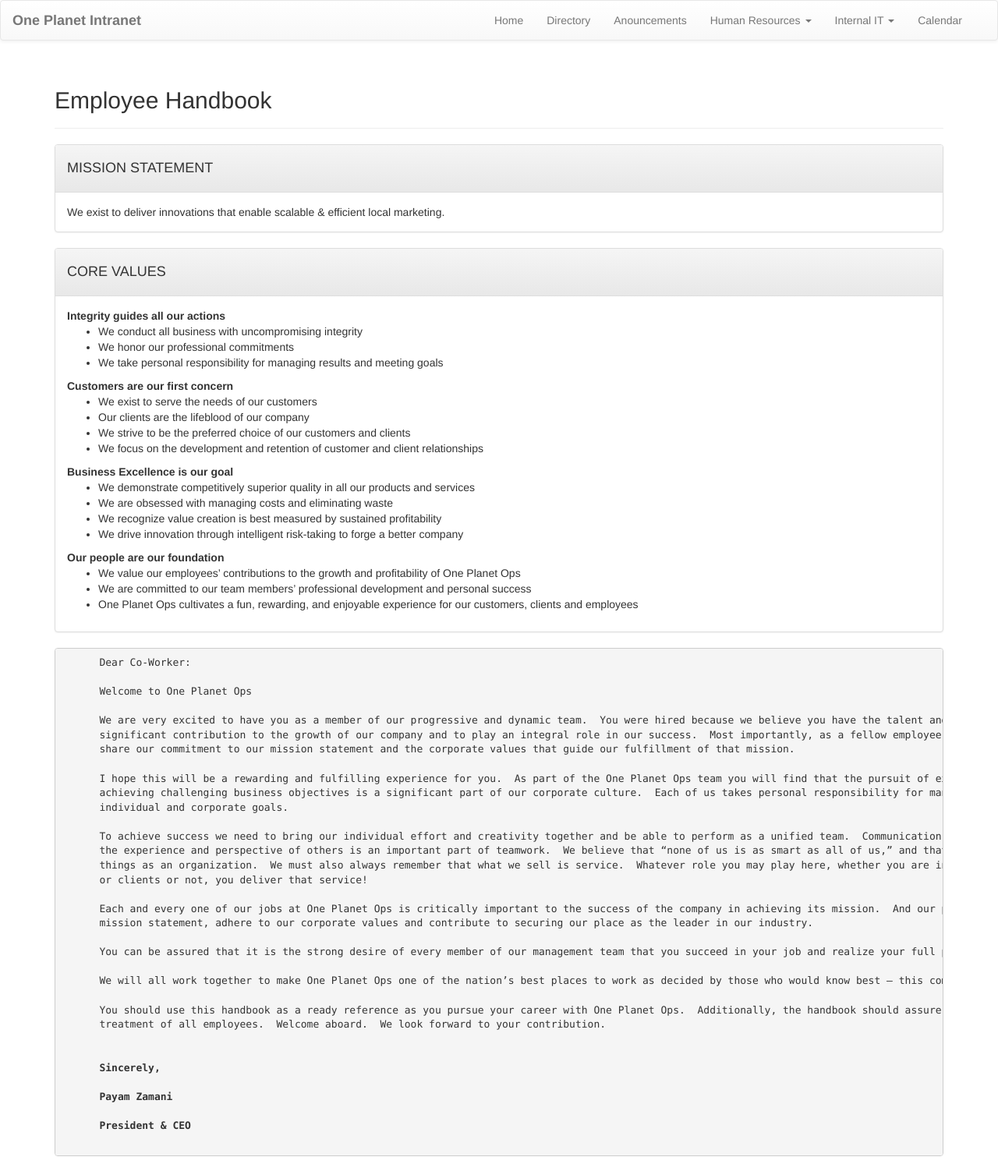
After one commit to deepak-puligundla/intranet_opo, a PHP site: page /src/eHandbook.php in a window 1280 px wide. The commit adds this page. Shown: the whole page at 78% size. Run offline with PHP 8.4, Linux system fonts and the light colour scheme; some libraries are stand-ins or nearby versions.

Commit message:
Add handbook and anouncements pages

```diff
--- /dev/null
+++ b/src/eHandbook.php
@@ -0,0 +1,110 @@
+<?php $pageId="eHandbook"; ?>
+<html lang="en">
+<head>
+  <meta charset="utf-8">
+  <meta http-equiv="X-UA-Compatible" content="IE=edge">
+  <meta name="viewport" content="width=device-width, initial-scale=1">
+  <meta name="description" content="">
+  <meta name="author" content="Deepak Puligundla" >
+
+  <title>One Planet Ops - Intranet</title>
+  <!-- Bootstrap Core CSS -->
+  <link href="http://intranet.oneplanetops.com/intranet_opo/css/bootstrap-3.3.7-dist/css/bootstrap.min.css" rel="stylesheet" type="text/css">
+  <!-- HTML5 Shim and Respond.js IE8 support of HTML5 elements and media queries -->
+  <!-- WARNING: Respond.js doesn't work if you view the page via file:// -->
+  <!--[if lt IE 9]>
+        <script src="https://oss.maxcdn.com/libs/html5shiv/3.7.0/html5shiv.js"></script>
+        <script src="https://oss.maxcdn.com/libs/respond.js/1.4.2/respond.min.js"></script>
+    <![endif]-->
+</head>
+
+<body>
+    <?php include_once("navigationHeader.html");?>
+
+    <div class="container">
+      <div class="page-header">
+        <h2>Employee Handbook</h2>
+      </div>
+
+    <div class="panel panel-default">
+      <div class="panel-heading"><b><h4>MISSION STATEMENT</h4></b></div>
+      <div class="panel-body">
+      We exist to deliver innovations that enable scalable & efficient local marketing.
+      </div>
+    </div>
+
+    <div class="panel panel-default">
+      <div class="panel-heading"><b><h4>CORE VALUES</h4></b></div>
+      <div class="panel-body">
+        <b>Integrity guides all our actions</b>
+        <ul>
+          <li>We conduct all business with uncompromising integrity</li>
+          <li>We honor our professional commitments</li>
+          <li>We take personal responsibility for managing results and meeting goals</li>
+        </ul>
+
+        <b>Customers are our first concern</b>
+        <ul>
+          <li>We exist to serve the needs of our customers</li>
+          <li>Our clients are the lifeblood of our company</li>
+          <li>We strive to be the preferred choice of our customers and clients</li>
+          <li>We focus on the development and retention of customer and client relationships</li>
+        </ul>
+
+        <b>Business Excellence is our goal</b>
+        <ul>
+          <li>We demonstrate competitively superior quality in all our products and services</li>
+          <li>We are obsessed with managing costs and eliminating waste</li>
+          <li>We recognize value creation is best measured by sustained profitability</li>
+          <li>We drive innovation through intelligent risk-taking to forge a better company</li>
+        </ul>
+
+        <b>Our people are our foundation</b>
+        <ul>
+          <li>We value our employees’ contributions to the growth and profitability of One Planet Ops</li>
+          <li>We are committed to our team members’ professional development and personal success</li>
+          <li>One Planet Ops cultivates a fun, rewarding, and enjoyable experience for our customers, clients and employees</li>
+        </ul>
+
+      </div>
+    </div>
+
+    <pre>
+      Dear Co-Worker:
+
+      Welcome to One Planet Ops
+
+      We are very excited to have you as a member of our progressive and dynamic team.  You were hired because we believe you have the talent and ability necessary to make a
+      significant contribution to the growth of our company and to play an integral role in our success.  Most importantly, as a fellow employee and an associate we believe you
+      share our commitment to our mission statement and the corporate values that guide our fulfillment of that mission.
+
+      I hope this will be a rewarding and fulfilling experience for you.  As part of the One Planet Ops team you will find that the pursuit of excellence while undertaking and
+      achieving challenging business objectives is a significant part of our corporate culture.  Each of us takes personal responsibility for managing results and meeting both our
+      individual and corporate goals.
+
+      To achieve success we need to bring our individual effort and creativity together and be able to perform as a unified team.  Communication and a willingness to appreciate
+      the experience and perspective of others is an important part of teamwork.  We believe that “none of us is as smart as all of us,” and that together we can accomplish great
+      things as an organization.  We must also always remember that what we sell is service.  Whatever role you may play here, whether you are in direct contact with consumers
+      or clients or not, you deliver that service!
+
+      Each and every one of our jobs at One Planet Ops is critically important to the success of the company in achieving its mission.  And our primary goals are to embody our
+      mission statement, adhere to our corporate values and contribute to securing our place as the leader in our industry.
+
+      You can be assured that it is the strong desire of every member of our management team that you succeed in your job and realize your full potential as a professional.
+
+      We will all work together to make One Planet Ops one of the nation’s best places to work as decided by those who would know best – this company’s employees.
+
+      You should use this handbook as a ready reference as you pursue your career with One Planet Ops.  Additionally, the handbook should assure good management and fair
+      treatment of all employees.  Welcome aboard.  We look forward to your contribution.
+
+      <b>
+      Sincerely,
+
+      Payam Zamani
+
+      President & CEO </b>
+    </pre>
+
+    </div>
+</body>
+</html>
--- a/src/index.php
+++ b/src/index.php
@@ -54,10 +54,5 @@
 
     </div>
 
-    <!-- jQuery (necessary for Bootstrap's JavaScript plugins) -->
-  <script src="https://ajax.googleapis.com/ajax/libs/jquery/2.1.3/jquery.min.js"></script>
-  <!-- Include all compiled plugins (below), or include individual files as needed -->
-  <script src="http://intranet.oneplanetops.com/intranet_opo/css/bootstrap-3.3.7-dist/js/bootstrap.js"></script>
-
 </body>
 </html>
--- a/src/navigationHeader.html
+++ b/src/navigationHeader.html
@@ -47,9 +47,14 @@
 
         <li <?php if ($pageId=="directory") echo "class=\"active\""; ?>><a href="http://intranet.oneplanetops.com/intranet_opo/src/directory.php">Directory <span class="sr-only">(current)</span></a></li>
 
-        <li <?php if ($pageId=="anouncements") echo "class=\"active\""; ?>><a href="anouncements.php">Anouncements <span class="sr-only">(current)</span></a></li>
+        <li <?php if ($pageId=="anouncements") echo "class=\"active\""; ?>><a href="http://intranet.oneplanetops.com/intranet_opo/src/anouncements.php">Anouncements <span class="sr-only">(current)</span></a></li>
 
-        <li <?php if ($pageId=="humanResources") echo "class=\"active\""; ?>><a href="http://intranet.oneplanetops.com/intranet_opo/src/hr.php">Human Resources <span class="sr-only">(current)</span></a></li>
+        <li class="dropdown">
+          <a href="#" class="dropdown-toggle" data-toggle="dropdown" role="button" aria-haspopup="true" aria-expanded="false">Human Resources <span class="caret"></span></a>
+          <ul class="dropdown-menu">
+            <li <?php if ($pageId=="eHandbook") echo "class=\"active\""; ?>><a href="http://intranet.oneplanetops.com/intranet_opo/src/eHandbook.php">Employee Handbook</a></li>
+          </ul>
+        </li>
 
         <li class="dropdown">
           <a href="#" class="dropdown-toggle" data-toggle="dropdown" role="button" aria-haspopup="true" aria-expanded="false">Internal IT <span class="caret"></span></a>
```
Also changed, not shown: src/anouncements.php (+0 -8 lines).
